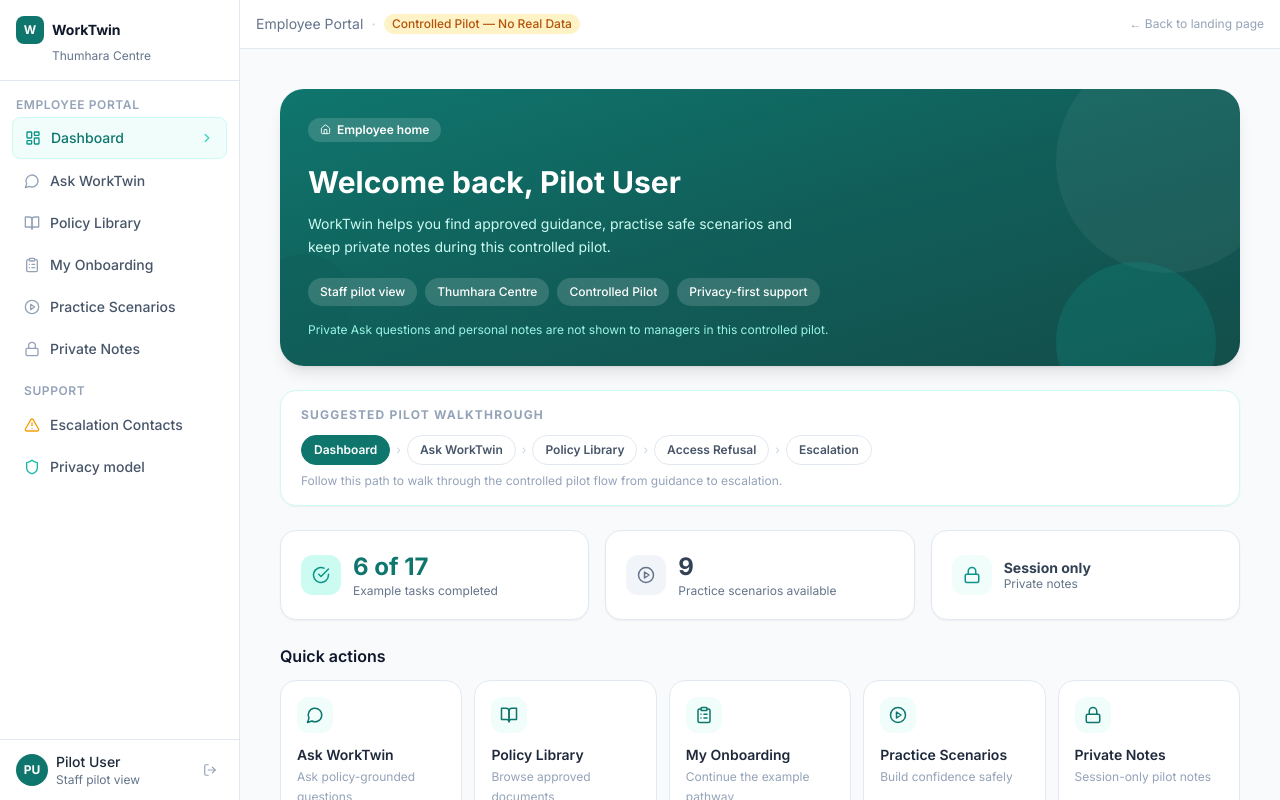
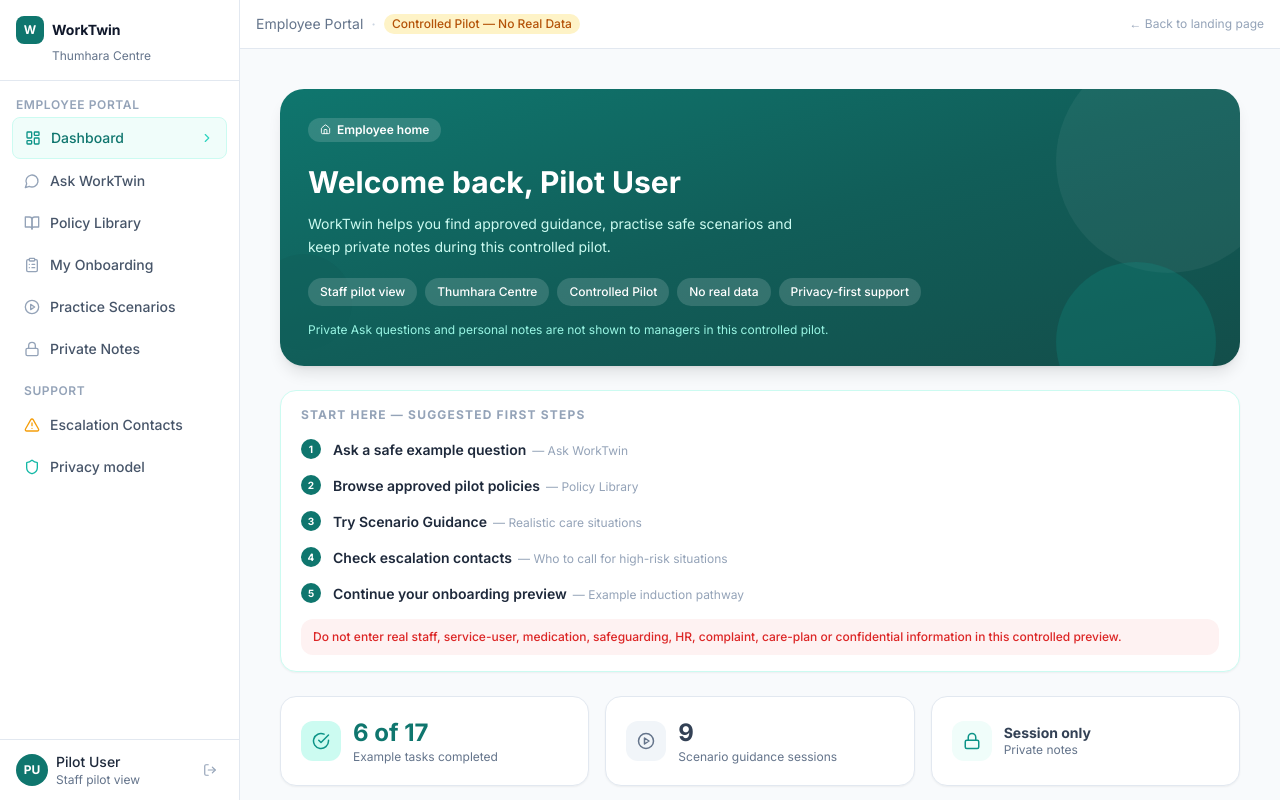
Before and after one commit to inaambasit/worktwin-care-pilot, a Next.js app in the folder frontend/: page /dashboard in a window 1280 px wide. Built offline with nearby package versions, Linux system fonts and the light colour scheme.

Commit message:
Align dashboard and onboarding staff journey

```diff
--- a/frontend/app/dashboard/page.tsx
+++ b/frontend/app/dashboard/page.tsx
@@ -9,11 +9,11 @@
   { href: '/ask', icon: MessageCircle, label: 'Ask WorkTwin', desc: 'Ask policy-grounded questions' },
   { href: '/policies', icon: BookOpen, label: 'Policy Library', desc: 'Browse approved documents' },
   { href: '/onboarding', icon: ClipboardList, label: 'My Onboarding', desc: 'Continue the example pathway' },
-  { href: '/scenarios', icon: PlayCircle, label: 'Practice Scenarios', desc: 'Build confidence safely' },
+  { href: '/scenarios', icon: PlayCircle, label: 'Scenario Guidance', desc: 'Guidance for real care situations' },
   { href: '/notes', icon: Lock, label: 'Private Notes', desc: 'Session-only pilot notes' },
 ]
 
-const CONTEXT_CHIPS = ['Staff pilot view', 'Thumhara Centre', 'Controlled Pilot', 'Privacy-first support']
+const CONTEXT_CHIPS = ['Staff pilot view', 'Thumhara Centre', 'Controlled Pilot', 'No real data', 'Privacy-first support']
 
 export default function DashboardPage() {
   return (
@@ -47,36 +47,31 @@
           </div>
         </div>
 
-        {/* Pilot walkthrough strip */}
+        {/* Start here — suggested first steps */}
         <div className="bg-white border border-teal-100 rounded-2xl px-5 py-4 shadow-sm">
-          <p className="text-xs font-bold text-slate-400 uppercase tracking-widest mb-3">Suggested pilot walkthrough</p>
-          {/* Mobile: horizontal scroll to prevent orphaned arrows; sm+: wrap normally */}
-          <div className="overflow-x-auto -mx-1 px-1 sm:overflow-x-visible sm:mx-0 sm:px-0">
-            <div className="flex items-center gap-1.5 sm:flex-wrap">
-              {[
-                { label: 'Dashboard', href: '/', active: true },
-                { label: 'Ask WorkTwin', href: '/ask', active: false },
-                { label: 'Policy Library', href: '/policies', active: false },
-                { label: 'Access Refusal', href: '/scenarios/access-refusal', active: false },
-                { label: 'Escalation', href: '/escalation', active: false },
-              ].map((item, i, arr) => (
-                <div key={item.label} className="flex items-center gap-1.5 shrink-0">
-                  <Link
-                    href={item.href}
-                    className={`text-xs font-semibold px-3 py-1.5 rounded-full border transition-all whitespace-nowrap ${
-                      item.active
-                        ? 'bg-teal-700 text-white border-teal-700'
-                        : 'border-slate-200 text-slate-600 hover:border-teal-300 hover:text-teal-700 bg-white'
-                    }`}
-                  >
-                    {item.label}
-                  </Link>
-                  {i < arr.length - 1 && <span className="text-slate-300 text-xs select-none">›</span>}
-                </div>
-              ))}
-            </div>
-          </div>
-          <p className="text-xs text-slate-400 mt-2">Follow this path to walk through the controlled pilot flow from guidance to escalation.</p>
+          <p className="text-xs font-bold text-slate-400 uppercase tracking-widest mb-3">Start here — suggested first steps</p>
+          <ol className="space-y-2">
+            {[
+              { n: 1, label: 'Ask a safe example question', sub: 'Ask WorkTwin', href: '/ask' },
+              { n: 2, label: 'Browse approved pilot policies', sub: 'Policy Library', href: '/policies' },
+              { n: 3, label: 'Try Scenario Guidance', sub: 'Realistic care situations', href: '/scenarios' },
+              { n: 4, label: 'Check escalation contacts', sub: 'Who to call for high-risk situations', href: '/escalation' },
+              { n: 5, label: 'Continue your onboarding preview', sub: 'Example induction pathway', href: '/onboarding' },
+            ].map(({ n, label, sub, href }) => (
+              <li key={n}>
+                <Link href={href} className="flex items-center gap-3 group py-0.5">
+                  <span className="w-5 h-5 rounded-full bg-teal-700 text-white text-[10px] flex items-center justify-center shrink-0 font-bold group-hover:bg-teal-800 transition-colors">{n}</span>
+                  <span className="flex-1 min-w-0">
+                    <span className="text-sm font-semibold text-slate-800 group-hover:text-teal-700 transition-colors">{label}</span>
+                    <span className="text-xs text-slate-400 ml-1.5">— {sub}</span>
+                  </span>
+                </Link>
+              </li>
+            ))}
+          </ol>
+          <p className="text-xs text-red-600 font-medium mt-3 bg-red-50 rounded-xl px-3 py-2 leading-relaxed">
+            Do not enter real staff, service-user, medication, safeguarding, HR, complaint, care-plan or confidential information in this controlled preview.
+          </p>
         </div>
 
         {/* Summary cards */}
@@ -96,7 +91,7 @@
             </div>
             <div>
               <p className="text-2xl font-bold text-slate-700">9</p>
-              <p className="text-xs text-slate-500">Practice scenarios available</p>
+              <p className="text-xs text-slate-500">Scenario guidance sessions</p>
             </div>
           </div>
           <div className="bg-white border border-slate-200 rounded-2xl p-5 shadow-sm flex items-center gap-3">
@@ -138,7 +133,7 @@
             <div className="p-6">
               <div className="mb-4">
                 <span className="text-xs font-bold bg-teal-700 text-white px-2.5 py-1 rounded-full">
-                  New guided scenario
+                  New scenario guidance
                 </span>
               </div>
               <div className="flex items-start gap-4 mb-5">
@@ -159,7 +154,7 @@
                 className="flex items-center justify-center gap-1.5 text-sm bg-teal-700 hover:bg-teal-800 text-white font-semibold px-4 py-2.5 rounded-xl transition-colors shadow-sm w-full"
               >
                 <PlayCircle size={15} />
-                Start guided scenario
+                Open scenario guidance
               </Link>
             </div>
           </div>
--- a/frontend/app/onboarding/page.tsx
+++ b/frontend/app/onboarding/page.tsx
@@ -4,7 +4,7 @@
 import AppLayout from '@/components/AppLayout'
 import {
   CheckCircle, Circle, Calendar, ChevronDown, ChevronRight,
-  ClipboardList, Clock, Shield,
+  ClipboardList, Clock, Shield, AlertCircle,
 } from 'lucide-react'
 
 const weeks = [
@@ -149,6 +149,17 @@
           </div>
         </div>
 
+        {/* Example progress disclaimer */}
+        <div className="bg-amber-50 border border-amber-200 rounded-2xl p-4 flex items-start gap-3">
+          <AlertCircle size={16} className="text-amber-600 shrink-0 mt-0.5" />
+          <div>
+            <p className="text-sm font-semibold text-amber-800 mb-0.5">Example progress only</p>
+            <p className="text-sm text-amber-700 leading-relaxed">
+              This controlled preview shows how onboarding guidance could work. It is not a live HR, training or competency record and does not replace any required Thumhara Centre sign-offs.
+            </p>
+          </div>
+        </div>
+
         {/* Progress card */}
         <div className="bg-white border border-slate-200 rounded-2xl p-6 shadow-sm">
           <div className="flex items-start justify-between mb-4">
@@ -169,6 +180,29 @@
               ? 'All example pathway tasks complete - ready for manager discussion.'
               : `Currently in: ${currentWeek.label}. Keep going through this example induction pathway.`}
           </p>
+        </div>
+
+        {/* What to do next */}
+        <div className="bg-white border border-teal-100 rounded-2xl px-5 py-4 shadow-sm">
+          <p className="text-xs font-bold text-slate-400 uppercase tracking-widest mb-3">What to do next</p>
+          <ul className="space-y-2.5">
+            {[
+              { label: 'Review the example onboarding tasks below', href: null },
+              { label: 'Use Ask WorkTwin for policy questions', href: '/ask' },
+              { label: 'Browse approved documents in Policy Library', href: '/policies' },
+              { label: 'Try Scenario Guidance for realistic care situations', href: '/scenarios' },
+              { label: 'Escalate high-risk issues to the correct human lead', href: '/escalation' },
+            ].map(({ label, href }) => (
+              <li key={label} className="flex items-start gap-2.5">
+                <span className="w-1.5 h-1.5 rounded-full bg-teal-500 shrink-0 mt-[7px]" />
+                {href ? (
+                  <Link href={href} className="text-sm text-teal-700 font-medium hover:underline leading-relaxed">{label}</Link>
+                ) : (
+                  <span className="text-sm text-slate-700 leading-relaxed">{label}</span>
+                )}
+              </li>
+            ))}
+          </ul>
         </div>
 
         {/* Check-in banner */}
```
Also changed, not shown: 1 other file (tests, documents, lock files or other folders).
